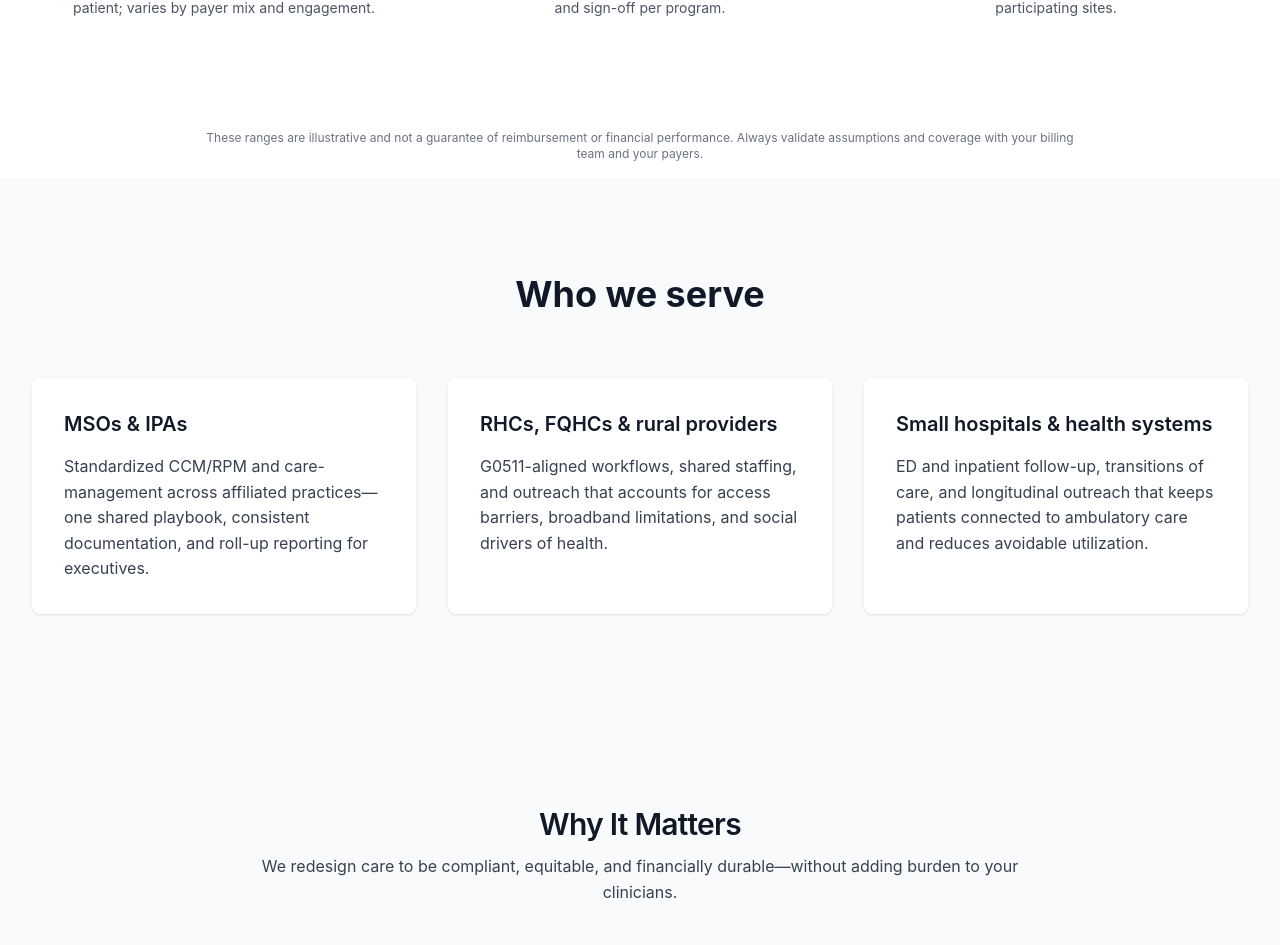
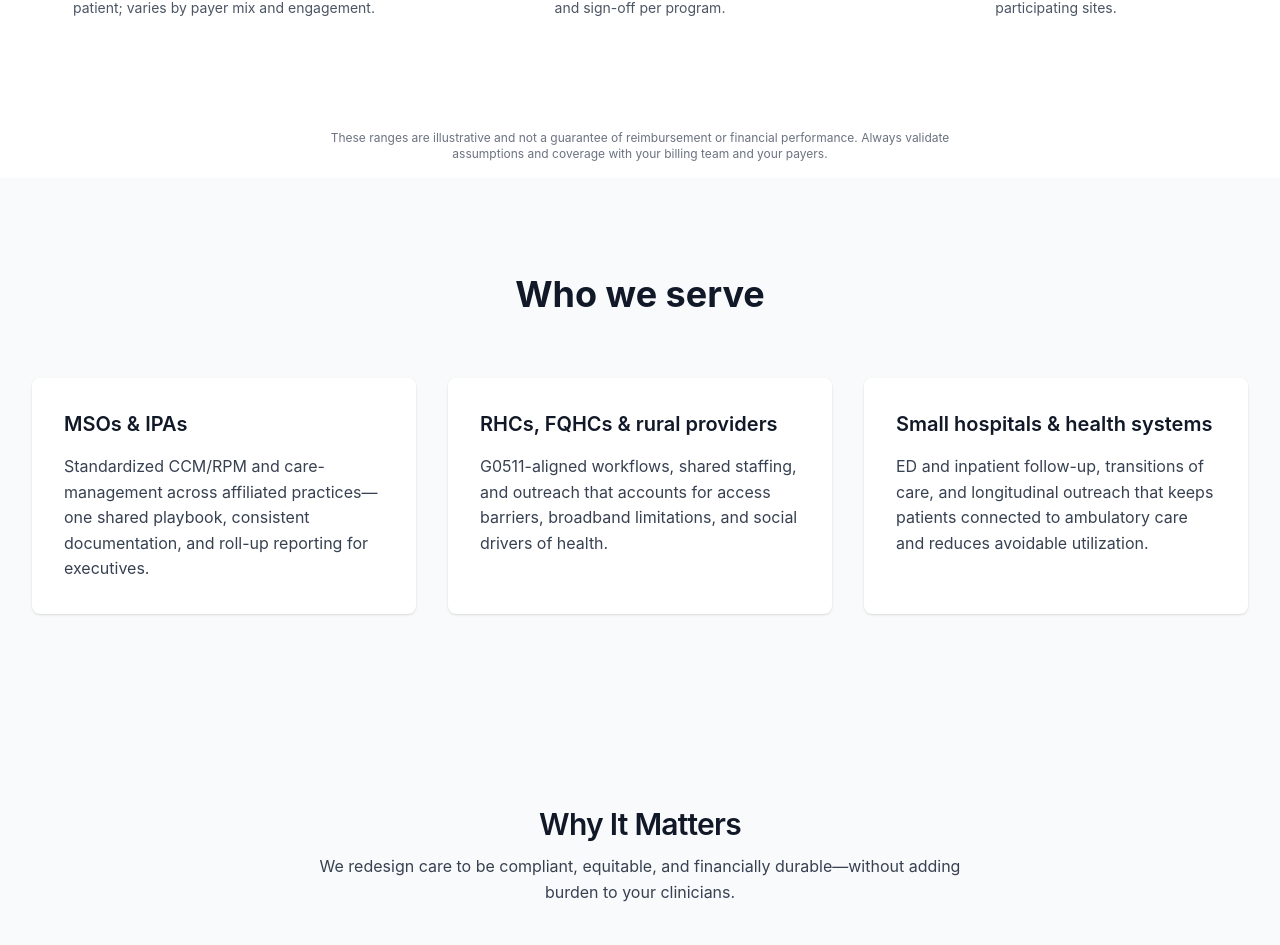
Before and after one commit to bryan-porter/logic-health-site-c, a Next.js app: page / in a window 1280 px wide. Shown: the part 1059-2004 px from the top of the page. Built offline with nearby package versions, Linux system fonts and the light colour scheme; no server answers.

Commit message:
Improve text wrapping for disclaimer and FeatureTiles caption
- Reduced disclaimer max-width from max-w-4xl to max-w-2xl for better mid-sentence wrapping
- Added max-w-2xl to FeatureTiles caption to force wrap at natural break point
- Both sentences now wrap in the middle rather than at the end

```diff
--- a/app/page.tsx
+++ b/app/page.tsx
@@ -62,7 +62,7 @@ export default function Home() {
       {/* NEW: CFO Metrics Disclaimer */}
       <section className="bg-white py-4">
         <Container>
-          <p className="text-center text-xs text-neutral-500 max-w-4xl mx-auto">
+          <p className="text-center text-xs text-neutral-500 max-w-2xl mx-auto">
             These ranges are illustrative and not a guarantee of reimbursement or financial performance. Always validate assumptions and coverage with your billing team and your payers.
           </p>
         </Container>
--- a/components/sections/FeatureTiles.tsx
+++ b/components/sections/FeatureTiles.tsx
@@ -56,7 +56,7 @@ export default function FeatureTiles({
           <h2 className="text-2xl font-semibold tracking-tight text-neutral-900 md:text-3xl">
             {title}
           </h2>
-          <p className="mt-3 text-neutral-700">{caption}</p>
+          <p className="mt-3 text-neutral-700 max-w-2xl mx-auto">{caption}</p>
         </div>
 
         <div className="mx-auto mt-10 grid max-w-6xl grid-cols-1 gap-6 sm:grid-cols-2 lg:grid-cols-4">
```
